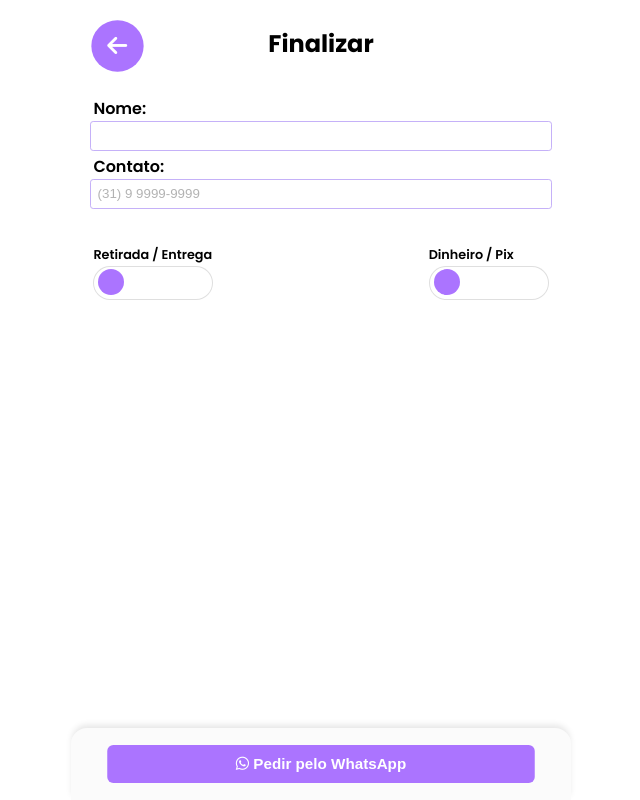
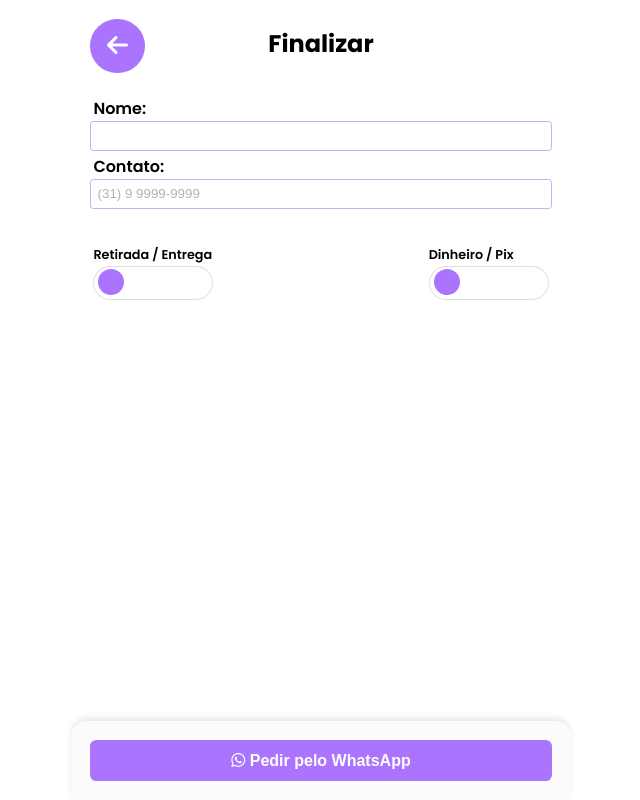
Before and after one commit to robertovmartins/sevenpods, a website: page finalizar.html in a window 1280 px wide. Shown: the whole page, without its empty margins (319-959 px from the left). Drawn offline with Linux system fonts and the light colour scheme.

Commit message:
Update finalizar.css

```diff
--- a/assets/css/finalizar.css
+++ b/assets/css/finalizar.css
@@ -10,7 +10,6 @@ input {
 
 button {
         cursor: pointer;
-        transform: scale(.95);
 }
 
 header {
@@ -184,6 +183,10 @@ input{
         margin: 2rem 0 2rem 0;
 }
 
+#mensagem-erro {
+        text-align: center;
+}
+
 #comprovante {
         color: rgba(0, 0, 0, 0.5);
         text-align: center;
@@ -201,11 +204,14 @@ input{
 footer {
         position: fixed;
         bottom: 0;
+        padding: 1.2rem;
         background-color: #fbfbfb;
         border-radius: 1rem 1rem 0 0;
         box-shadow: 0px -4px 6px -1px rgba(0, 0, 0, 0.1);
         text-align: center;
         z-index: 100;
+        width: 100%;
+        box-sizing: border-box;
 }
 
 footer button {
@@ -214,9 +220,8 @@ footer button {
         padding: .7rem;
         font-size: 1rem;
         font-weight: 600;
-        width: 90vw;
+        width: 100%;
         border-radius: 0.4rem;
-        margin: 1rem 5vw 1rem 5vw;
         color: white;
 }
 
@@ -243,11 +248,6 @@ footer button:active {
                 width: 500px;
         }
 
-        footer button {
-                width: 90%;
-                margin: 1rem 5% 1rem 5%;
-        }
-
         #gerar {
                 width: 100%;
         }
```
